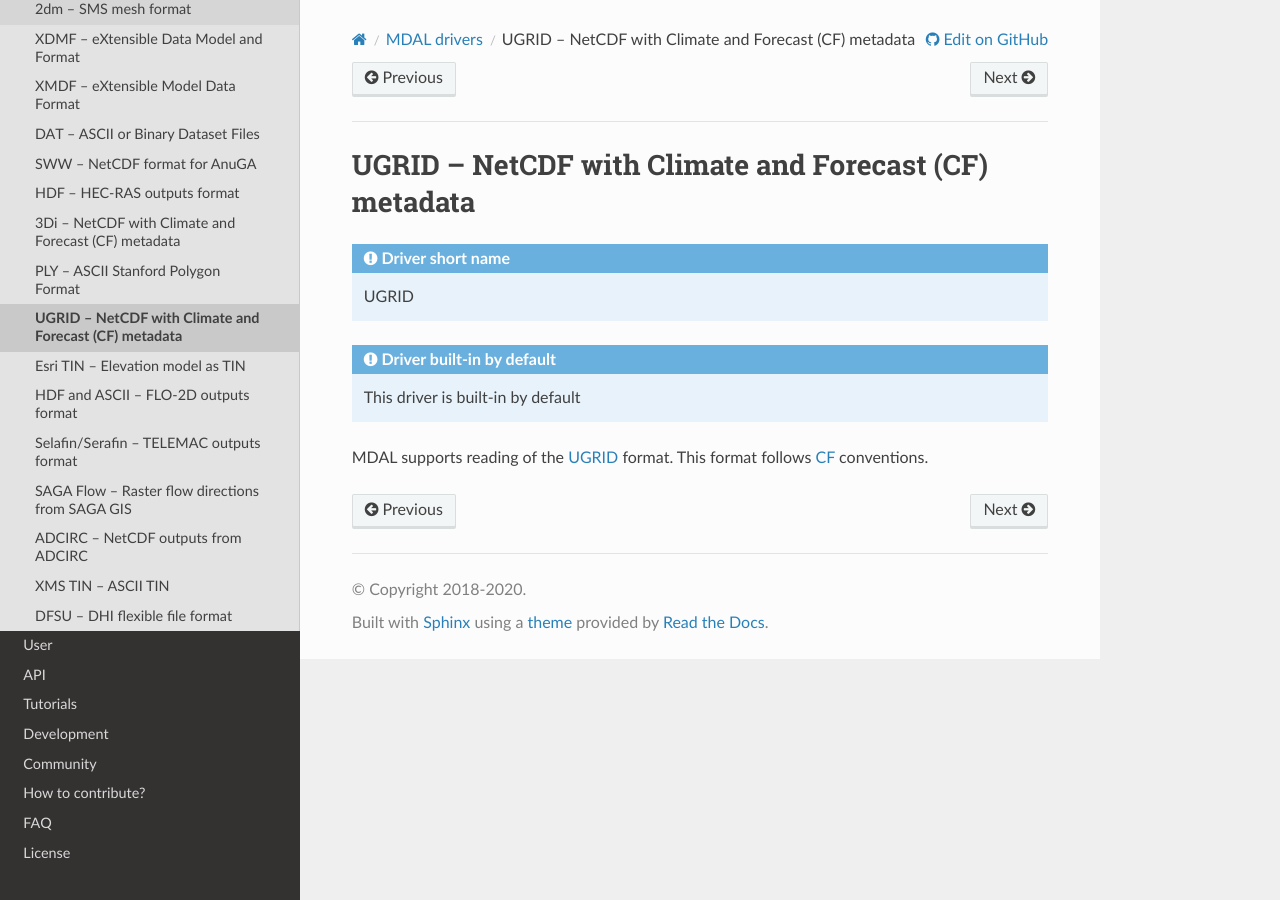
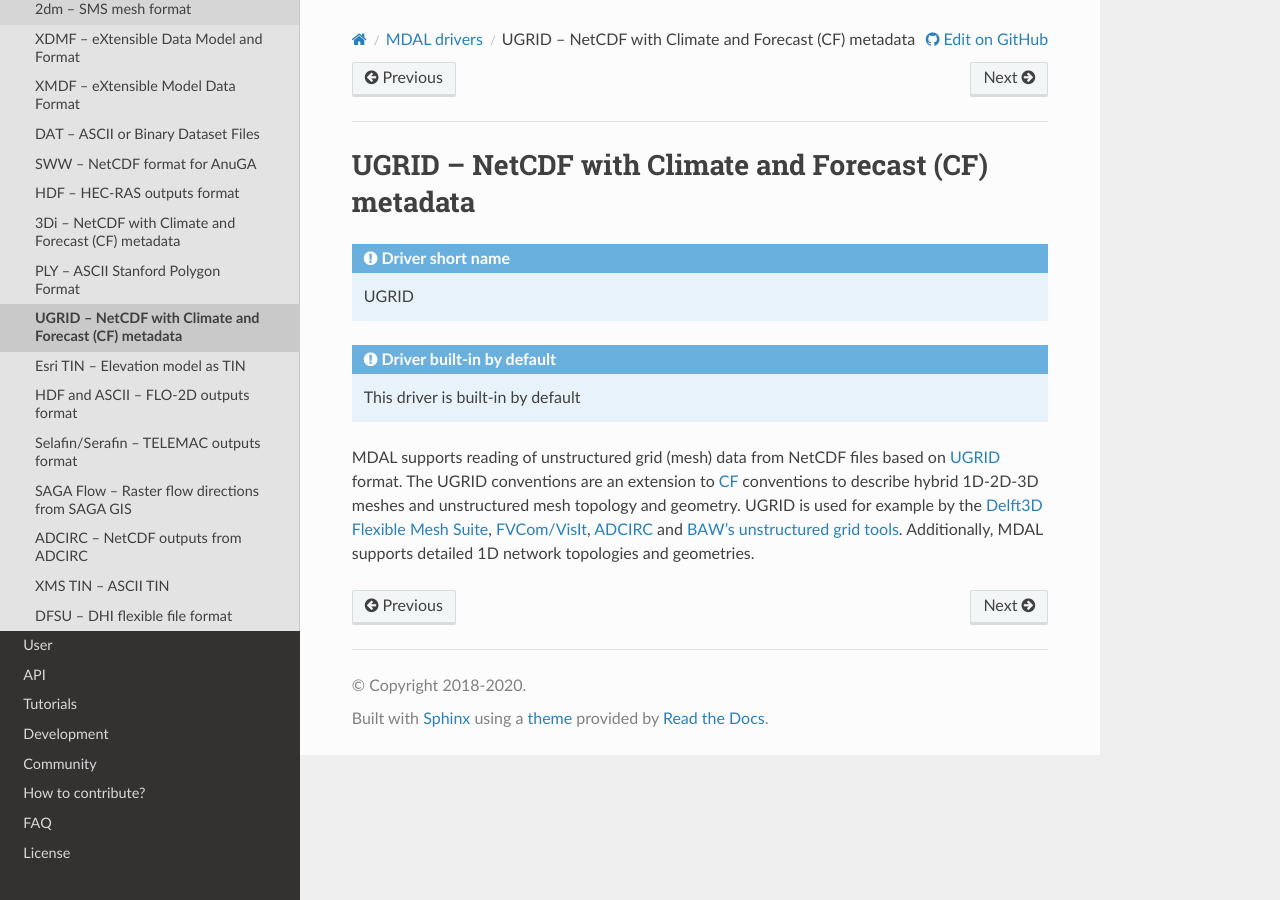
Before and after one commit to lutraconsulting/MDAL, a Sphinx documentation site: the page built from docs/source/drivers/ugrid.rst, in a window 1280 px wide. Built offline with Sphinx 7.4.7, drawn with Linux system fonts in a browser that asks for light colours.

Commit message:
correct UGRID conventions + software package references

```diff
--- a/docs/source/drivers/ugrid.rst
+++ b/docs/source/drivers/ugrid.rst
@@ -8,7 +8,8 @@ UGRID -- NetCDF with Climate and Forecast (CF) metadata
 
 .. built_in_by_default::
 
-MDAL supports reading of the UGRID_ format. This format follows CF_ conventions.
+MDAL supports reading of unstructured grid (mesh) data from NetCDF files based on UGRID_ format. The UGRID conventions are an extension to CF_ conventions to describe hybrid 1D-2D-3D meshes and unstructured mesh topology and geometry.
+UGRID is used for example by the `Delft3D Flexible Mesh Suite <https://www.deltares.nl/en/software/delft3d-flexible-mesh-suite/>`_, `FVCom/VisIt <http://visitusers.org/index.php?title=Reading_NETCDF>`_, `ADCIRC <https://adcirc.org/>`_  and `BAW's unstructured grid tools <https://wiki.baw.de/en/index.php/NetCDF_unstructured_grid>`_. Additionally, MDAL supports detailed 1D network topologies and geometries.
 
-.. _UGRID: https://www.deltares.nl/en/software-solutions/
+.. _UGRID: http://ugrid-conventions.github.io/ugrid-conventions/
 .. _CF: http://cfconventions.org/
```
